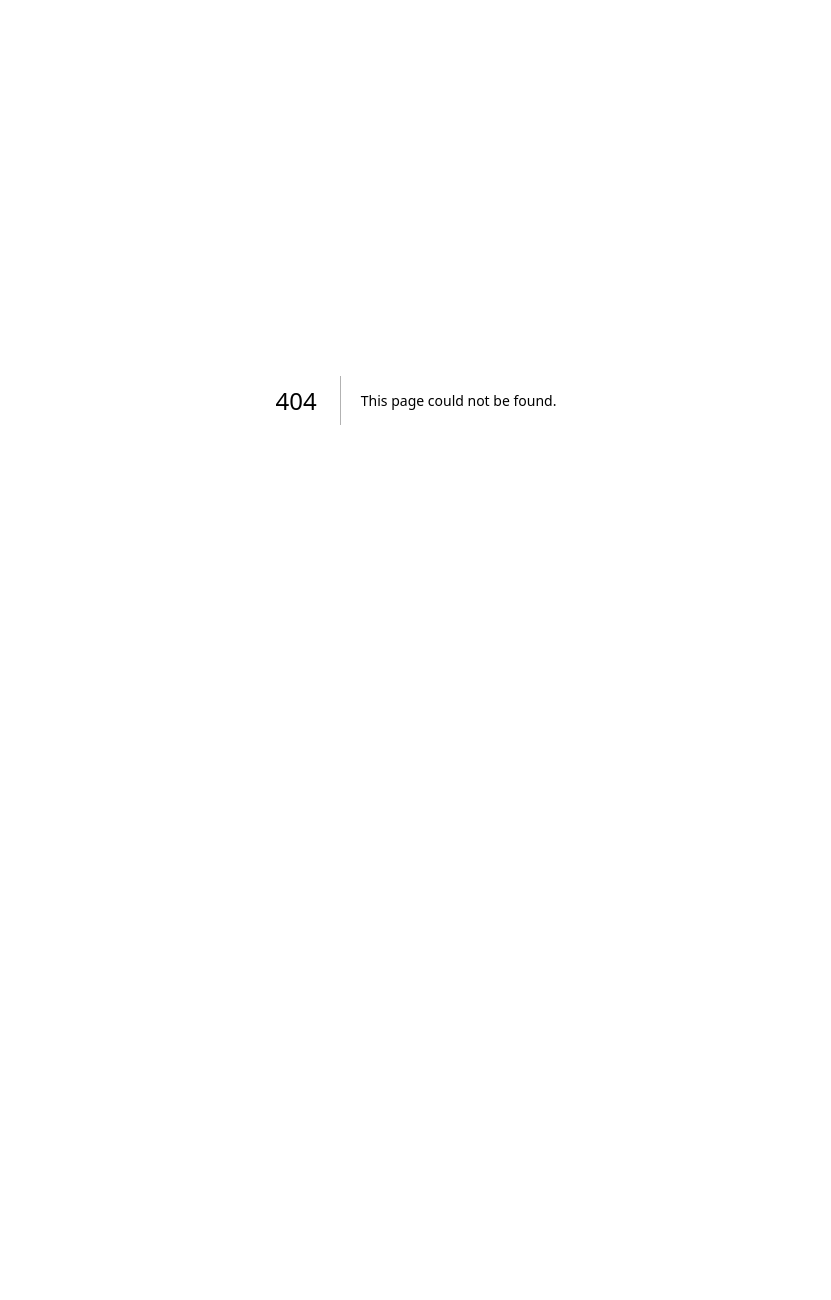
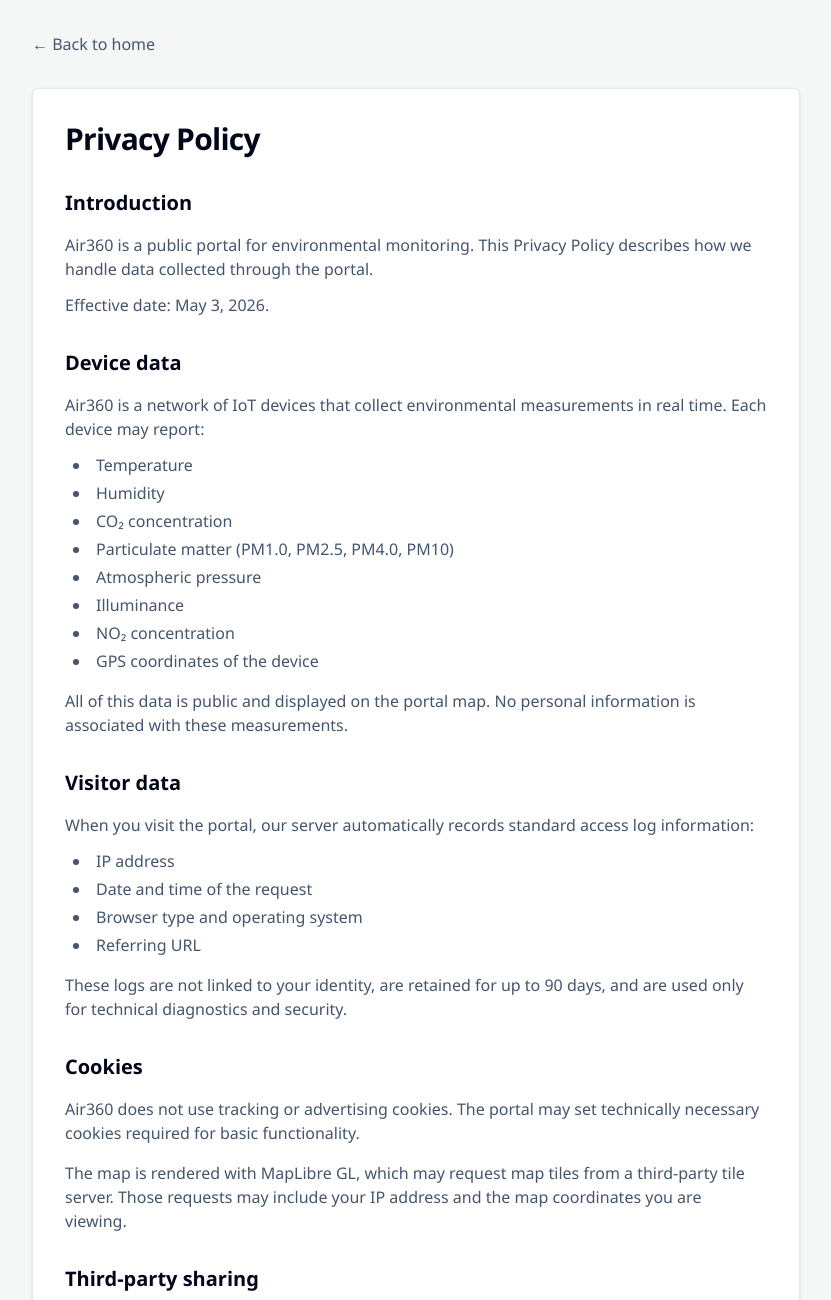
Before and after one commit to serber/air360, a Next.js app in the folder portal/: page /privacy in a window 1280 px wide. Before the commit this address had no page. Shown: the top 1300 px of the page, without its empty margins (224-1055 px from the left). Before the commit the page ends 800 px from the top, so only its background shows below. Built offline with nearby package versions, Linux system fonts and the light colour scheme.

Commit message:
Privacy policy page added

```diff
--- a/portal/src/app/page.tsx
+++ b/portal/src/app/page.tsx
@@ -52,6 +52,12 @@
             </article>
           ))}
         </section>
+
+        <footer className="text-center text-xs text-slate-400">
+          <Link href="/privacy" className="hover:underline">
+            Privacy Policy
+          </Link>
+        </footer>
       </div>
     </main>
   );
--- /dev/null
+++ b/portal/src/app/privacy/page.tsx
@@ -0,0 +1,137 @@
+import Link from "next/link";
+import { CONTACT_EMAIL } from "@/lib/config";
+
+export const metadata = { title: "Privacy Policy" };
+
+export default function Privacy() {
+  return (
+    <main className="min-h-screen bg-[#f4f7f5] px-4 py-8 sm:px-6 lg:px-8">
+      <div className="mx-auto max-w-3xl">
+        <Link
+          href="/"
+          className="mb-8 inline-block text-slate-600 hover:text-slate-950"
+        >
+          ← Back to home
+        </Link>
+
+        <div className="rounded-md border border-slate-200 bg-white p-8 shadow-sm">
+          <h1 className="text-3xl font-semibold tracking-tight text-slate-950">
+            Privacy Policy
+          </h1>
+
+          <div className="mt-8 space-y-8 text-slate-600">
+            <section>
+              <h2 className="text-xl font-semibold text-slate-950">
+                Introduction
+              </h2>
+              <p className="mt-4">
+                Air360 is a public portal for environmental monitoring. This
+                Privacy Policy describes how we handle data collected through the
+                portal.
+              </p>
+              <p className="mt-3">Effective date: May 3, 2026.</p>
+            </section>
+
+            <section>
+              <h2 className="text-xl font-semibold text-slate-950">
+                Device data
+              </h2>
+              <p className="mt-4">
+                Air360 is a network of IoT devices that collect environmental
+                measurements in real time. Each device may report:
+              </p>
+              <ul className="mt-3 list-inside list-disc space-y-1 pl-2">
+                <li>Temperature</li>
+                <li>Humidity</li>
+                <li>CO₂ concentration</li>
+                <li>Particulate matter (PM1.0, PM2.5, PM4.0, PM10)</li>
+                <li>Atmospheric pressure</li>
+                <li>Illuminance</li>
+                <li>NO₂ concentration</li>
+                <li>GPS coordinates of the device</li>
+              </ul>
+              <p className="mt-4">
+                All of this data is public and displayed on the portal map. No
+                personal information is associated with these measurements.
+              </p>
+            </section>
+
+            <section>
+              <h2 className="text-xl font-semibold text-slate-950">
+                Visitor data
+              </h2>
+              <p className="mt-4">
+                When you visit the portal, our server automatically records
+                standard access log information:
+              </p>
+              <ul className="mt-3 list-inside list-disc space-y-1 pl-2">
+                <li>IP address</li>
+                <li>Date and time of the request</li>
+                <li>Browser type and operating system</li>
+                <li>Referring URL</li>
+              </ul>
+              <p className="mt-4">
+                These logs are not linked to your identity, are retained for up
+                to 90 days, and are used only for technical diagnostics and
+                security.
+              </p>
+            </section>
+
+            <section>
+              <h2 className="text-xl font-semibold text-slate-950">Cookies</h2>
+              <p className="mt-4">
+                Air360 does not use tracking or advertising cookies. The portal
+                may set technically necessary cookies required for basic
+                functionality.
+              </p>
+              <p className="mt-4">
+                The map is rendered with MapLibre GL, which may request map tiles
+                from a third-party tile server. Those requests may include your
+                IP address and the map coordinates you are viewing.
+              </p>
+            </section>
+
+            <section>
+              <h2 className="text-xl font-semibold text-slate-950">
+                Third-party sharing
+              </h2>
+              <p className="mt-4">
+                Air360 does not sell, rent, or share visitor data with third
+                parties for commercial purposes. Data may be disclosed only when
+                required by applicable law, such as in response to a lawful
+                request from law enforcement.
+              </p>
+            </section>
+
+            <section>
+              <h2 className="text-xl font-semibold text-slate-950">
+                Security
+              </h2>
+              <p className="mt-4">
+                Air360 applies standard technical measures to protect its systems
+                and data. The portal uses HTTPS to encrypt data in transit
+                between your browser and our server.
+              </p>
+            </section>
+
+            <section>
+              <h2 className="text-xl font-semibold text-slate-950">Contact</h2>
+              <p className="mt-4">
+                If you have questions about this Privacy Policy or how we handle
+                data, please contact us at:
+              </p>
+              <p className="mt-3">
+                <a
+                  href={`mailto:${CONTACT_EMAIL}`}
+                  className="text-emerald-700 hover:underline"
+                >
+                  {CONTACT_EMAIL}
+                </a>
+              </p>
+            </section>
+          </div>
+        </div>
+      </div>
+    </main>
+  );
+}
--- /dev/null
+++ b/portal/src/lib/config.ts
@@ -0,0 +1 @@
+export const CONTACT_EMAIL = "";
```
